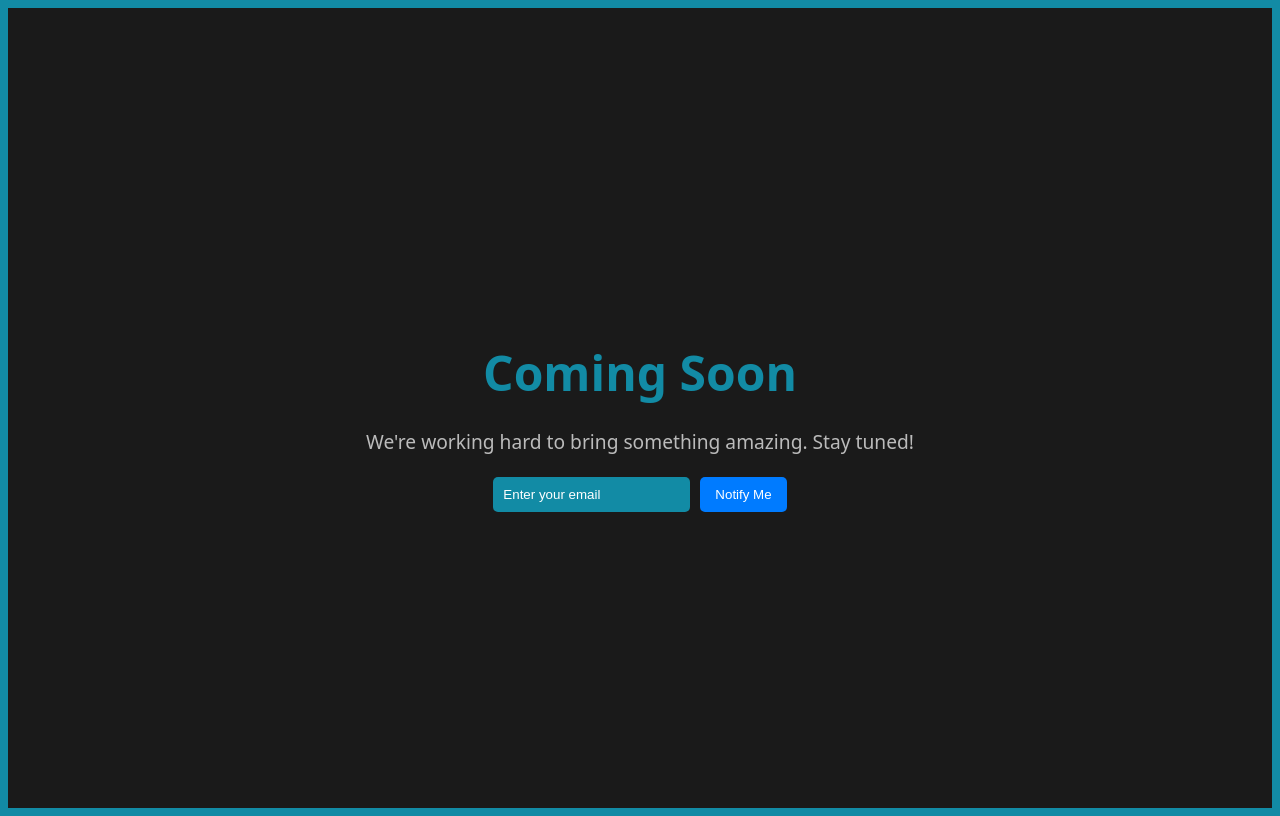
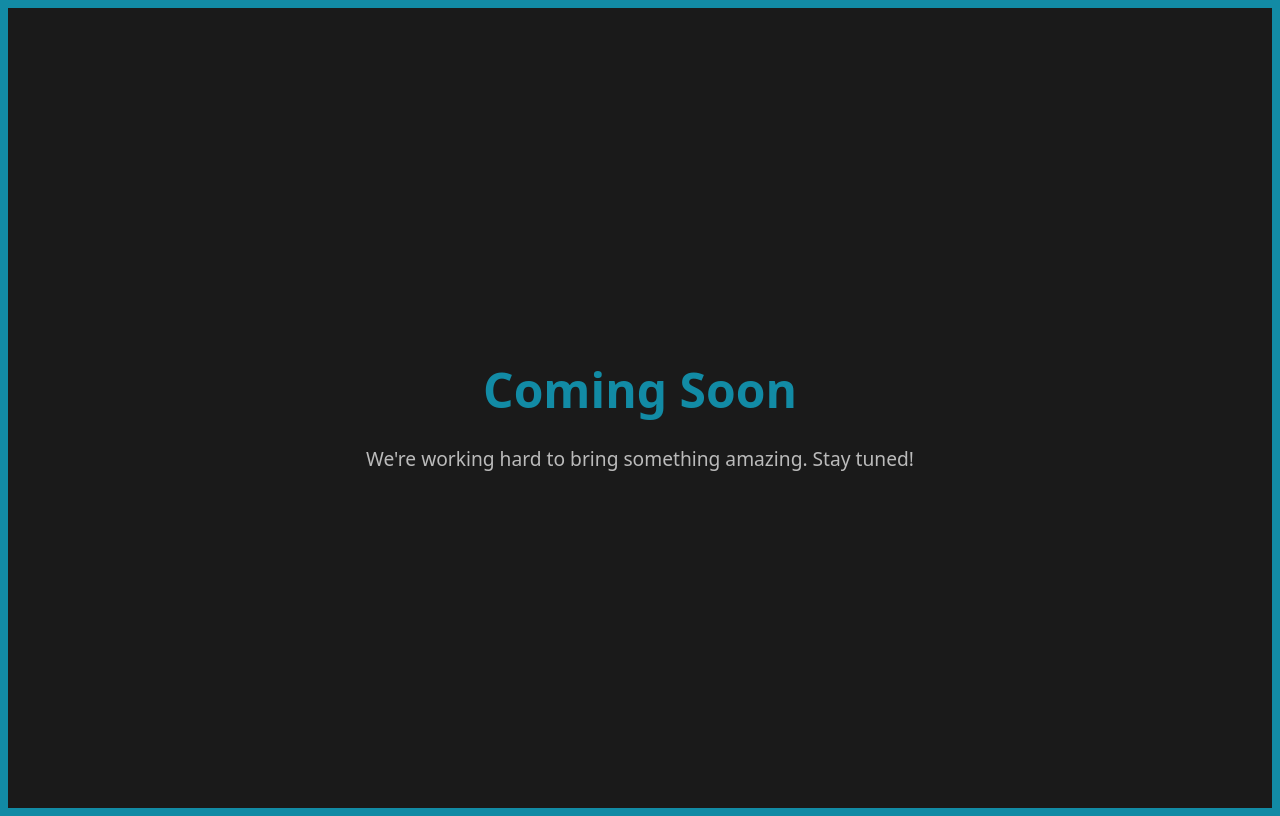
Before and after one commit to naveen2000-rd/rd-official, a React (Vite) app: page / in a window 1280 px wide. Built offline with nearby package versions, Linux system fonts and the light colour scheme.

Commit message:
Update Comingsoon.jsx

```diff
--- a/src/Component/Comingsoon.jsx
+++ b/src/Component/Comingsoon.jsx
@@ -7,10 +7,7 @@ const ComingSoon = () => {
       <div className="content">
         <h1>Coming Soon</h1>
         <p>We're working hard to bring something amazing. Stay tuned!</p>
-        <div className="subscription">
-          <input type="email" placeholder="Enter your email" />
-          <button>Notify Me</button>
-        </div>
+
       </div>
     </div>
   );
```
